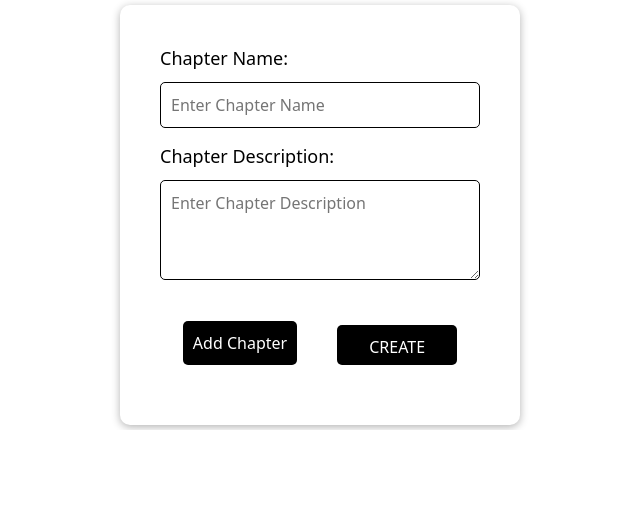
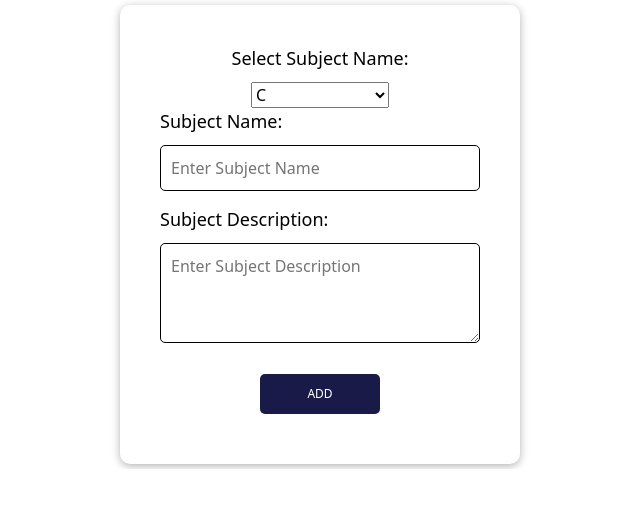
Before and after one commit to Project-Two-II/BE-Project-II, a React (Vite) app in the folder client/elabx/: page /createchapter in a window 1280 px wide. Shown: the top 508 px of the page, without its empty margins (0-640 px from the left). Built offline with nearby package versions, Linux system fonts and the light colour scheme; a web font is replaced by a local one.

Commit message:
create final codes

```diff
--- a/client/elabx/src/Components/AddQuestion.jsx
+++ b/client/elabx/src/Components/AddQuestion.jsx
@@ -4,6 +4,8 @@ import './Create.css';
 const CreateQuestion = () => {
   const [chapter, setChapter] = useState('');
   const [questions, setQuestions] = useState([{ id: 1, text: '' }]);
+  const chapterTitles = ['Chapter 1', 'Chapter 2', 'Chapter 3', 'Chapter 4', 'Other'];
+  const [boilerplateText, setBoilerplateText] = useState('');
 
   const handleChapterChange = (e) => {
     setChapter(e.target.value);
@@ -15,10 +17,8 @@ const CreateQuestion = () => {
     setQuestions(newQuestions);
   }
 
-  const handleRemoveQuestion = (index) => {
-    const newQuestions = [...questions];
-    newQuestions.splice(index, 1);
-    setQuestions(newQuestions);
+  const handleBoilerplateChange = (e) => {
+    setBoilerplateText(e.target.value);
   }
 
   const handleAddQuestion = () => {
@@ -30,17 +30,19 @@ const CreateQuestion = () => {
 
   const handleSubmit = (e) => {
     e.preventDefault();
-    // Show a confirmation dialog before creating the question
+
     const isConfirmed = window.confirm(`Are you sure you want to create the questions with Chapter Name: ${chapter}?`);
     if (isConfirmed) {
-      // Do something with the submitted chapter name and questions
       console.log(`Submitted Chapter Name: ${chapter}`);
       questions.forEach(question => {
         console.log(`Question ${question.id}: ${question.text}`);
       });
-      // Clear the form
+
+      console.log(`Boilerplate Text: ${boilerplateText}`);
+
       setChapter('');
       setQuestions([{ id: 1, text: '' }]);
+      setBoilerplateText('');
     }
   }
 
@@ -48,13 +50,18 @@ const CreateQuestion = () => {
     <div className="formContainer">
       <form className="ipContainer" onSubmit={handleSubmit}>
         <div className="inputGroup">
-          <label htmlFor="chapter">Chapter Name:</label>
-          <input name="chapter" id="chapter" value={chapter} onChange={handleChapterChange} required />
+          <label htmlFor="chapter">Select Chapter Name:</label>
+          <select name="chapter" id="chapter" value={chapter} onChange={handleChapterChange} required>
+            <option value="">Select a chapter title</option>
+            {chapterTitles.map((title, index) => (
+              <option key={index} value={title}>{title}</option>
+            ))}
+          </select>
         </div>
         {questions.map((question, index) => (
           <div key={question.id} className="inputGroup">
-            <label htmlFor={`question${question.id}`}>Question {question.id}:</label>
-            <input name={`question${index}`} id={`question${index}`} value={question.question} onChange={(e) => handleQuestionChange(e, index)} required />
+            <label htmlFor={`question${question.id}`}>Question Title:</label>
+            <input name={`question${index}`} id={`question${index}`} value={question.question} onChange={(e) => handleQuestionChange(index, e)} required />
             <label htmlFor={`answer${index}`}>Question Description:</label>
             <div className="questionGroup">
               <textarea
@@ -64,18 +71,23 @@ const CreateQuestion = () => {
                 onChange={(e) => handleQuestionChange(index, e)}
                 required
               />
-              {questions.length > 1 && (
-                <button type="button" className="removeBtn" onClick={() => handleRemoveQuestion(index)}>
-                  Remove
-                </button>
-              )}
             </div>
           </div>
         ))}
-        <button type="button" className="addBtn" onClick={handleAddQuestion}>
-          Add Question
-        </button>
-        <button className="btn" type="submit">Create Questions</button>
+
+        {/* Boilerplate Text Box */}
+        <div className="inputGroup">
+          <label htmlFor="boilerplateText">Boilerplate Text:</label>
+          <textarea
+            name="boilerplateText"
+            id="boilerplateText"
+            value={boilerplateText}
+            onChange={handleBoilerplateChange}
+            required
+          />
+        </div>
+
+        <button className="btn" type="submit">Add</button>
       </form>
     </div>
   );
--- /dev/null
+++ b/client/elabx/src/Components/AddStudent.jsx
@@ -0,0 +1,53 @@
+import React, { useState } from 'react';
+import './Create.css';
+
+const AddStudent = () => {
+  const [subject, setSubject] = useState('c++');
+  const [student, setStudent] = useState({ email: '' });
+
+  const handleSubjectChange = (e) => {
+    setSubject(e.target.value);
+  }
+
+  const handleStudentChange = (e) => {
+    const email = e.target.value;
+    setStudent({ email });
+  }
+
+  const handleSubmit = (e) => {
+    e.preventDefault();
+    // Do something with the submitted test data
+    console.log(`Submitted test: ${subject}, student: ${JSON.stringify(student)}`);
+    // Clear the form
+    setSubject('c++');
+    setStudent({ email: '' });
+    alert("Student added successfully!");
+  }
+
+  return (
+    <div className="formContainer">
+      <form className="ipContainer" onSubmit={handleSubmit}>
+      <div className="inputGroup">
+  <label htmlFor="subject">Select Subject Name:</label>
+</div>
+<div className="inputGroup">
+  <select name="subject" id="subject" value={subject} onChange={handleSubjectChange} required>
+    <option value="">Select a subject</option>
+    <option value="C">C</option>
+    <option value="C++">C++</option>
+  </select>
+</div>
+
+
+        <div className="inputGroup">
+          <label htmlFor="studentEmail">Student Email:</label>
+          <input name="studentEmail" id="studentEmail" value={student.email} onChange={handleStudentChange} required />
+        </div>
+
+        <button id="submit" className="btn" type="submit">Add</button>
+      </form>
+    </div>
+  );
+}
+
+export default AddStudent;
--- a/client/elabx/src/Components/Create.css
+++ b/client/elabx/src/Components/Create.css
@@ -51,17 +51,19 @@ body {
 }
 
 .ipContainer button {
-  padding: 10px 10px;
-  margin-top: 10px;
+  padding: 10px;
   border: none;
   border-radius: 5px;
-  font-size: 16px;
+  font-size: 12px;
   color: #fff;
-  background-color: #000;
+  background-color: rgb(26, 26, 73);
   cursor: pointer;
-  margin:20px;
+  margin:10px;
+  align-items: center;
 }
 
 .ipContainer button:hover {
-  background-color: #111;
+  font-weight: bolder ;
+  background-color: rgb(10, 25, 31);
+  color:#fff;
 }
--- a/client/elabx/src/Components/CreateChapter.jsx
+++ b/client/elabx/src/Components/CreateChapter.jsx
@@ -2,100 +2,105 @@
 import React, { useState, useEffect } from 'react';
 import './Create.css';
 
-const CreateChapter = () => {
-  const [chapters, setChapters] = useState([{ id: 1, name: '', description: '' }]);
+const CreateSubject = () => {
+  const [subject, setSubject] = useState('C');
+  const [subjects, setSubjects] = useState([{ id: 1, name: '', description: '' }]);
 
   useEffect(() => {
-    if (chapters.length === 0) {
+    if (subjects.length === 0) {
+      setSubjects([{ id: 1, name: '', description: '' }]);
+    }
+  }, [subjects]);
 
-      setChapters([{ id: 1, name: '', description: '' }]);
-    }
-  }, [chapters]);
-
-  const handleChapterNameChange = (index, e) => {
-    const newChapters = [...chapters];
-    newChapters[index].name = e.target.value;
-    setChapters(newChapters);
+  const handleSubjectChange = (e) => {
+    setSubject(e.target.value);
   };
 
-  const handleChapterDescriptionChange = (index, e) => {
-    const newChapters = [...chapters];
-    newChapters[index].description = e.target.value;
-    setChapters(newChapters);
+  const handleSubjectNameChange = (index, e) => {
+    const newSubjects = [...subjects];
+    newSubjects[index].name = e.target.value;
+    setSubjects(newSubjects);
   };
 
-  const handleAddChapter = () => {
-    const newChapters = [...chapters];
-    const newId = newChapters.length + 1;
-    newChapters.push({ id: newId, name: '', description: '' });
-    setChapters(newChapters);
+  const handleSubjectDescriptionChange = (index, e) => {
+    const newSubjects = [...subjects];
+    newSubjects[index].description = e.target.value;
+    setSubjects(newSubjects);
   };
 
-  const handleRemoveChapter = (index) => {
-    const newChapters = [...chapters];
-    newChapters.splice(index, 1);
-    setChapters(newChapters);
+  const handleAddSubject = () => {
+    const newSubjects = [...subjects];
+    const newId = newSubjects.length + 1;
+    newSubjects.push({ id: newId, name: '', description: '' });
+    setSubjects(newSubjects);
+  };
+
+  const handleRemoveSubject = (index) => {
+    const newSubjects = [...subjects];
+    newSubjects.splice(index, 1);
+    setSubjects(newSubjects);
   };
 
   const handleSubmit = (e) => {
     e.preventDefault();
 
-    const isConfirmed = window.confirm(`Are you sure you want to create the chapters?`);
+    const isConfirmed = window.confirm(`Are you sure you want to create the subjects for: ${subject}?`);
     if (isConfirmed) {
-
-      console.log('Submitted Chapters:');
-      chapters.forEach((chapter) => {
-        console.log(`Chapter ${chapter.id} - Name: ${chapter.name}, Description: ${chapter.description}`);
+      console.log(`Submitted Subject: ${subject}`);
+      console.log('Submitted Subjects:');
+      subjects.forEach((subject) => {
+        console.log(`Subject ${subject.id} - Name: ${subject.name}, Description: ${subject.description}`);
       });
 
-      setChapters([{ id: 1, name: '', description: '' }]);
+      setSubjects([{ id: 1, name: '', description: '' }]);
     }
   };
 
   return (
     <div className="formContainer">
       <form className="ipContainer" onSubmit={handleSubmit}>
-        {chapters.map((chapter, index) => (
-          <div key={chapter.id} className="chapterGroup">
+      <div className="inputGroup">
+  <label htmlFor="subject">Select Subject Name:</label>
+</div>
+<div className="inputGroup">
+  <select name="subject" id="subject" value={subject} onChange={handleSubjectChange} required>
+    <option value="">Select a subject</option>
+    <option value="C">C</option>
+    <option value="C++">C++</option>
+  </select>
+</div>
+
+        {subjects.map((subject, index) => (
+          <div key={subject.id} className="subjectGroup">
             <div className="inputGroup">
-              <label htmlFor={`chapterName${chapter.id}`}>Chapter Name:</label>
+              <label htmlFor={`subjectName${subject.id}`}>Subject Name:</label>
               <input
-                name={`chapterName${chapter.id}`}
-                id={`chapterName${chapter.id}`}
-                value={chapter.name}
-                onChange={(e) => handleChapterNameChange(index, e)}
+                name={`subjectName${subject.id}`}
+                id={`subjectName${subject.id}`}
+                value={subject.name}
+                onChange={(e) => handleSubjectNameChange(index, e)}
                 required
-                placeholder="Enter Chapter Name"
+                placeholder="Enter Subject Name"
               />
             </div>
 
             <div className="inputGroup">
-              <label htmlFor={`chapterDescription${chapter.id}`}>Chapter Description:</label>
+              <label htmlFor={`subjectDescription${subject.id}`}>Subject Description:</label>
               <textarea
-                name={`chapterDescription${chapter.id}`}
-                id={`chapterDescription${chapter.id}`}
-                value={chapter.description}
-                onChange={(e) => handleChapterDescriptionChange(index, e)}
+                name={`subjectDescription${subject.id}`}
+                id={`subjectDescription${subject.id}`}
+                value={subject.description}
+                onChange={(e) => handleSubjectDescriptionChange(index, e)}
                 required
-                placeholder="Enter Chapter Description"
+                placeholder="Enter Subject Description"
               />
             </div>
-
-            {chapters.length > 1 && (
-              <button type="button" className="removeBtn" onClick={() => handleRemoveChapter(index)}>
-                Remove Chapter
-              </button>
-            )}
           </div>
         ))}
 
         <div className="buttonGroup">
-          <button type="button" className="addBtn" onClick={handleAddChapter}>
-            Add Chapter
-          </button>
-
           <button className="btn createBtn" type="submit">
-            Create Chapters
+            Add
           </button>
         </div>
       </form>
@@ -103,4 +108,4 @@ const CreateChapter = () => {
   );
 };
 
-export default CreateChapter;
+export default CreateSubject;
--- a/client/elabx/src/Components/CreateCourse.jsx
+++ b/client/elabx/src/Components/CreateCourse.jsx
@@ -1,32 +1,89 @@
-import {React, useState} from 'react';
-
-import './UserInput.css'
-
+import React, { useState } from 'react';
+import './UserInput.css';
 import '../App.css';
 
 const CreateCourse = () => {
-    const [title, setTitle] = useState("");
+  const [courseSubject, setCourseSubject] = useState("");
+  const [courseCode, setCourseCode] = useState("");
   const [desc, setDesc] = useState("");
+  const [thumbnail, setThumbnail] = useState(null);
 
-    const HandleTitleChange = (e) => {
-        setTitle(e.target.value)
+  const handleSubjectChange = (e) => {
+    setCourseSubject(e.target.value);
   }
 
-    const HandleDescChange = (e) => {
-        setDesc(e.target.value)
+  const handleCourseCodeChange = (e) => {
+    setCourseCode(e.target.value);
   }
-    return(
+
+  const handleDescChange = (e) => {
+    setDesc(e.target.value);
+  }
+
+  const handleThumbnailChange = (e) => {
+    const file = e.target.files[0];
+    setThumbnail(file);
+  }
+
+  return (
     <div className="formContainer">
       <form className="ipContainer">
-             <label htmlFor="title">CourseTitle:</label>
-             <input name = "title" id ="title" value = {title} onChange={HandleTitleChange} required/>
+        <div className="inputGroup">
+          <label htmlFor="subject">Course Title:</label>
+          <input
+            type="text"
+            name="subject"
+            id="subject"
+            value={courseSubject}
+            onChange={handleSubjectChange}
+            required
+            placeholder="Enter subject name"
+          />
+        </div>
+
+        <div className="inputGroup">
+          <label htmlFor="courseCode">Course Code:</label>
+          <input
+            type="text"
+            name="courseCode"
+            id="courseCode"
+            value={courseCode}
+            onChange={handleCourseCodeChange}
+            required
+            placeholder="Enter course code number"
+          />
+        </div>
+
+        <div className="inputGroup">
           <label htmlFor="description">Course Description:</label>
-             <textarea name = "description" id ="description" value={desc}  onChange ={HandleDescChange} required></textarea>
+          <textarea
+            name="description"
+            id="description"
+            value={desc}
+            onChange={handleDescChange}
+            required
+            placeholder="Enter course description"
+          ></textarea>
+        </div>
 
-            <button id = "submit" className = "btn" type = "submit">Create</button>
+        <div className="inputGroup">
+          <label htmlFor="thumbnail">Course Thumbnail (Image):</label>
+          <input
+            type="file"
+            name="thumbnail"
+            id="thumbnail"
+            accept="image/*"
+            onChange={handleThumbnailChange}
+            required
+          />
+        </div>
+
+        <button id="submit" className="btn" type="submit">
+          Create
+        </button>
       </form>
     </div>
-    )
+  );
 }
 
 export default CreateCourse;
--- a/client/elabx/src/main.jsx
+++ b/client/elabx/src/main.jsx
@@ -18,6 +18,7 @@ import ProfileEdit from './routes/editProfile'
 import CodeReview from './routes/codeReview'
 import CreateQuestion from './Components/AddQuestion.jsx'
 import CreateTest from './Components/CreateTest.jsx'
+import AddStudent from './Components/AddStudent.jsx'
 
 
 import "bootstrap/dist/css/bootstrap.css";
@@ -87,6 +88,10 @@ const router = createBrowserRouter([
   {
     path:"/createtest",
     element: <CreateTest/>
+  },
+  {
+    path:"/addstudent",
+    element:<AddStudent/>
   }
 
 
```
Also changed, not shown: client/elabx/src/Components/CreateTest.jsx (+37 -46 lines). Lines whose indentation alone changed are shown as unchanged.
